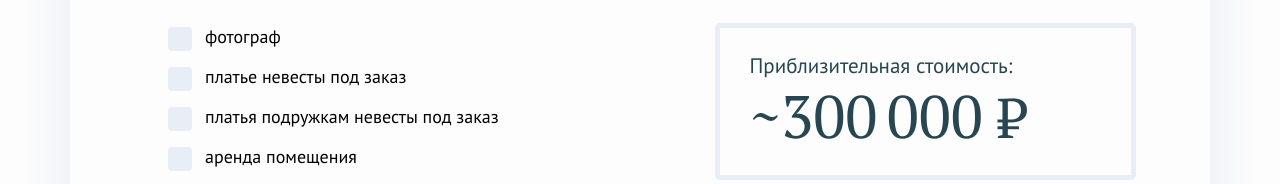
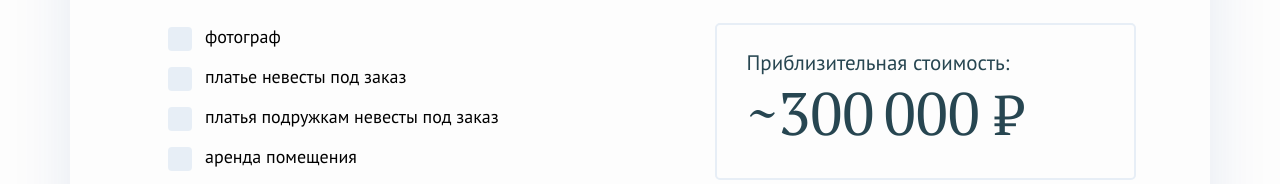
Before and after one commit to GfgHhGg/GfgHhGg.github.io, a plain HTML site: page wedding_calc/index.html in a window 1280 px wide. Shown: the part 721-905 px from the top of the page. Drawn offline with Linux system fonts and the light colour scheme.

Commit message:
border fix

```diff
--- a/wedding_calc/style.css
+++ b/wedding_calc/style.css
@@ -253,7 +253,7 @@ input[type=checkbox]:checked+.chb-lab .chb-sim img {
    color: rgb(39, 70, 81);
 
    border-width: 2px;
-   border: 5px solid rgb(231, 238, 246);
+   border: 2px solid rgb(231, 238, 246);
    border-radius: 5px;
    width: 421px;
    height: 157px;
```
